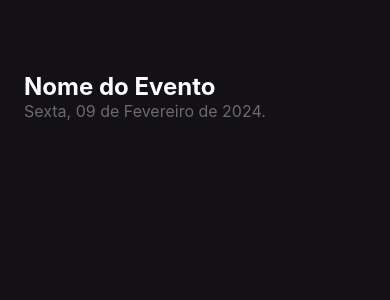
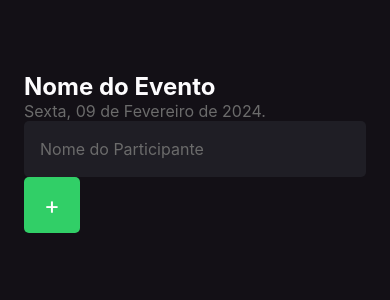
Before and after one commit to EdgardSchmitz/my-app, a React Native app: screen / in a window 390 px wide. Shown: the top 300 px of the page. Built offline with nearby package versions, Linux system fonts and the light colour scheme.

Commit message:
add alements

```diff
--- a/App.js
+++ b/App.js
@@ -1,29 +1,7 @@
-import { Text, View, StyleSheet } from 'react-native';
+import Home from "./src/screens/home";
 
 export default function App(){
   return (
-    <View style={styles.container}>
-    <Text style={styles.eventName}>
-    Nome do Evento</Text>
-    <Text style={styles.eventDate}>Sexta, 09 de Fevereiro de 2024.</Text>
-    </View>
-  )
+    <Home />
+  );
 }
-
-
-const styles =StyleSheet.create({
-  container:{
-    flex: 1,
-    backgroundColor: '#131016',
-    padding: 24
-  }, eventName:{
-    color:'#FDFCFE',
-      fontSize: 24,
-      fontWeight: 'bold',
-      marginTop: 48
-  },
-  eventDate:{
-    color:'#6b6b6b',
-      fontSize: 16
-  }
-});
--- a/package.json
+++ b/package.json
@@ -12,7 +12,9 @@
     "expo": "~50.0.6",
     "expo-status-bar": "~1.11.1",
     "react": "18.2.0",
-    "react-native": "0.73.4"
+    "react-native": "0.73.4",
+    "typescript": "^5.3.0",
+    "@types/react": "~18.2.45"
   },
   "devDependencies": {
     "@babel/core": "^7.20.0"
--- /dev/null
+++ b/src/screens/home/index.tsx
@@ -0,0 +1,25 @@
+import { Text, View, TextInput, TouchableOpacity} from 'react-native';
+
+import {styles} from './styles';
+
+export default function Home(){
+
+    function handleParticipantAdd (){
+        console.log("Você clicou aqui!");
+    }
+return (
+    <View style={styles.container}>
+    <Text style={styles.eventName}>
+    Nome do Evento</Text>
+    <Text style={styles.eventDate}>Sexta, 09 de Fevereiro de 2024.</Text>
+    <TextInput
+    style={styles.input}
+    placeholder="Nome do Participante"
+    placeholderTextColor="#6b6b6b"
+    />
+    <TouchableOpacity style={styles.button} onPress={handleParticipantAdd}>
+        <Text style={styles.buttonText}>+</Text>
+    </TouchableOpacity>
+    </View>
+)
+}
--- /dev/null
+++ b/src/screens/home/styles.ts
@@ -0,0 +1,38 @@
+    import { StyleSheet } from "react-native";
+
+export const styles =StyleSheet.create({
+    container:{
+    flex: 1,
+    backgroundColor: '#131016',
+    padding: 24
+    }, eventName:{
+    color:'#FDFCFE',
+        fontSize: 24,
+        fontWeight: 'bold',
+        marginTop: 48
+    },
+    eventDate:{
+    color:'#6b6b6b',
+        fontSize: 16
+    },
+    input:{
+        height:56,
+        borderRadius: 5,
+        backgroundColor: '#1f1e25',
+        color: '#FDFCFE',
+        padding: 16,
+        fontSize: 16,
+    },
+    buttonText:{
+        color: '#fff',
+        fontSize: 24,
+    },
+    button:{
+        width: 56,
+        height: 56,
+        borderRadius:5,
+        backgroundColor: '#31cf67',
+        alignItems: 'center',
+        justifyContent: 'center' ,
+    }
+});
--- /dev/null
+++ b/tsconfig.json
@@ -0,0 +1,4 @@
+{
+  "compilerOptions": {},
+  "extends": "expo/tsconfig.base"
+}
```
Also changed, not shown: 1 other file (tests, documents, lock files or other folders).
